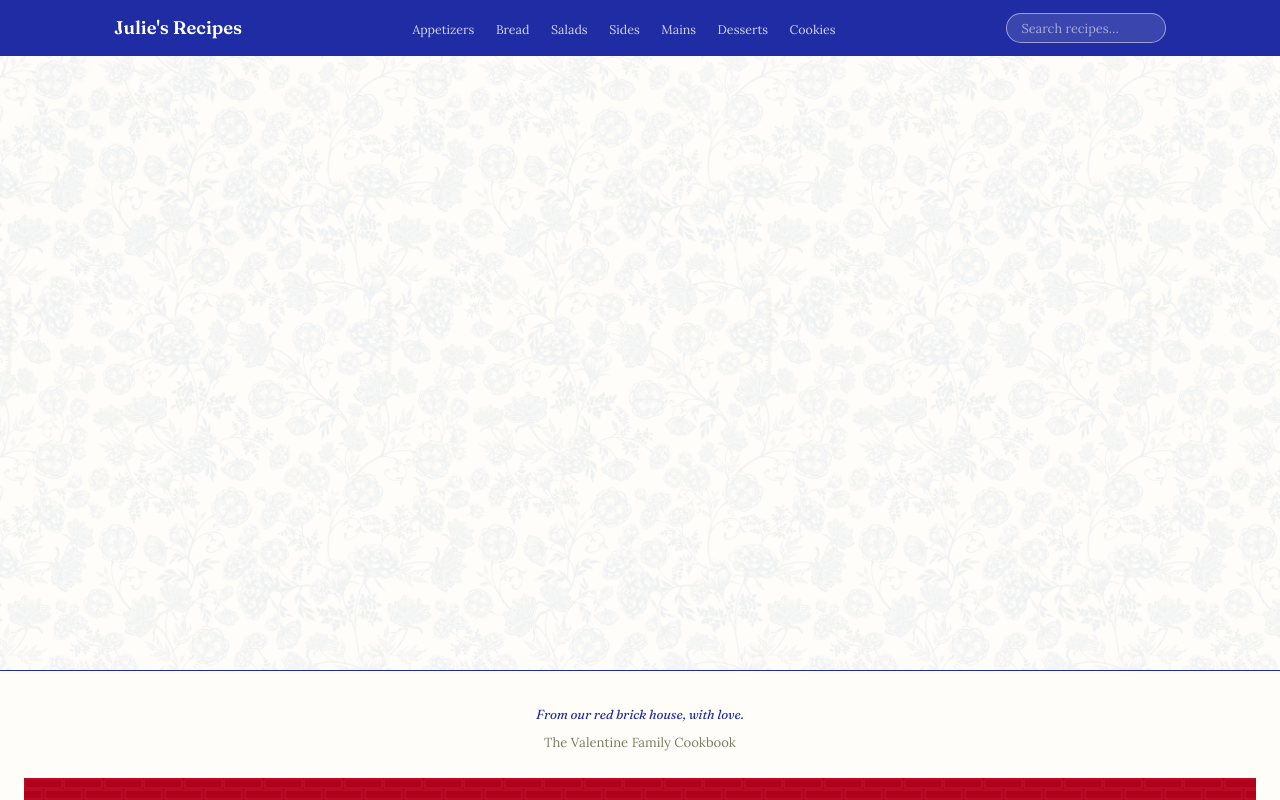
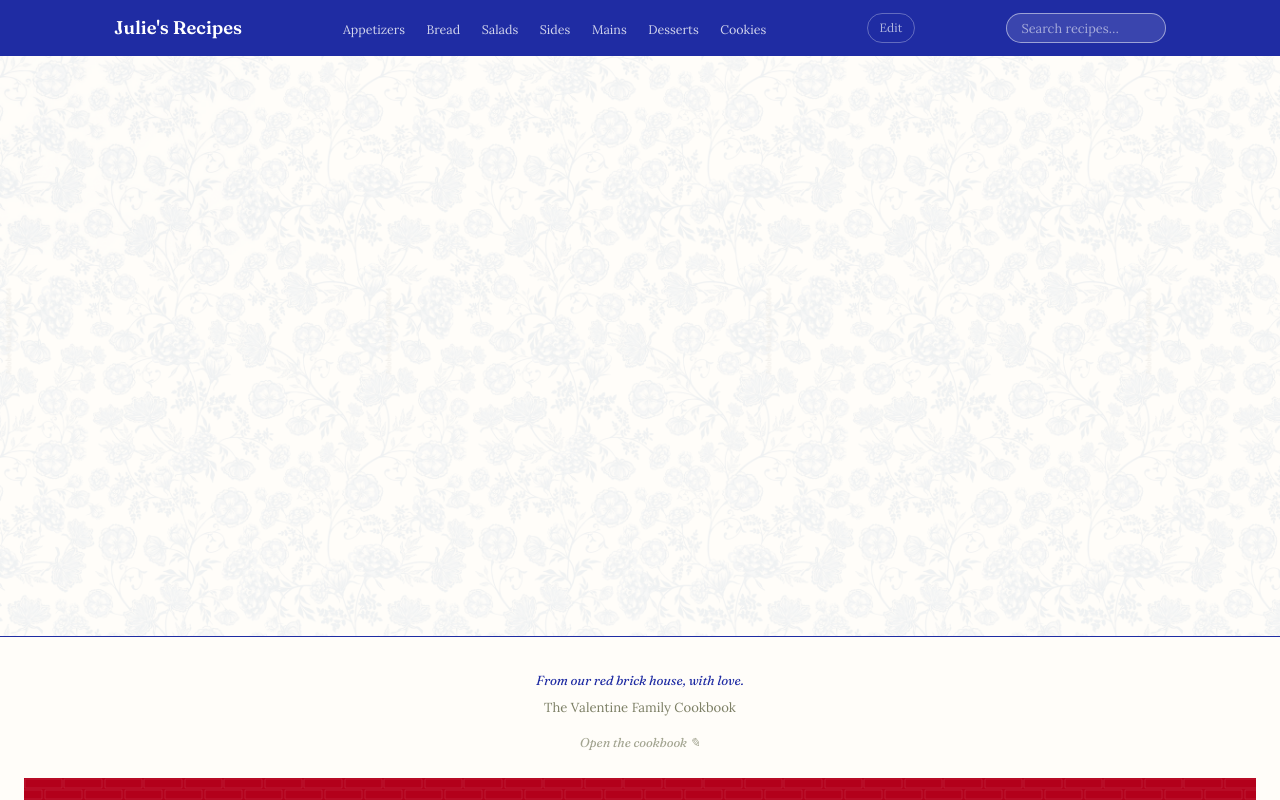
Before and after one commit to GrantValentine/mcqueen_family_recipes, a Python web app: template templates/base.html in a window 1280 px wide. Run offline with Jinja, Linux system fonts and the light colour scheme; the template is opened without the code that fills it, so the values that code supplies are empty; some libraries are stand-ins or nearby versions.

Commit message:
admin nav added

```diff
--- a/templates/base.html
+++ b/templates/base.html
@@ -229,6 +229,30 @@
     #search-results li:hover { background: var(--willow-light); }
 
     @media (max-width: 900px) { .site-nav__links { display: none; } }
+    .site-nav__admin {
+      font-family: 'Lora', serif;
+      font-size: 0.75rem;
+      color: rgba(255,255,255,0.65);
+      border: 1px solid rgba(255,255,255,0.3);
+      border-radius: 20px;
+      padding: 0.25rem 0.7rem;
+      text-decoration: none;
+      white-space: nowrap;
+      transition: color 0.15s, border-color 0.15s;
+      flex-shrink: 0;
+    }
+    .site-nav__admin:hover { color: white; border-color: rgba(255,255,255,0.7); text-decoration: none; }
+    .footer-admin-link {
+      font-family: 'Fraunces', serif;
+      font-style: italic;
+      font-variation-settings: 'opsz' 14, 'SOFT' 80;
+      font-size: 0.8rem;
+      color: var(--dusty-olive);
+      text-decoration: none;
+      opacity: 0.7;
+      transition: opacity 0.15s;
+    }
+    .footer-admin-link:hover { opacity: 1; color: var(--willow-blue); text-decoration: none; }
 
     /* ── Hero ────────────────────────────────────────────────────────────── */
     .wf-hero {
@@ -795,6 +819,8 @@
         {% endfor %}
       </ul>
 
+      <a class="site-nav__admin" href="/admin/">Edit</a>
+
       <div class="site-nav__search">
         <input id="search-input" type="search" placeholder="Search recipes…" autocomplete="off" aria-label="Search recipes">
         <ul id="search-results" class="hidden" role="listbox"></ul>
@@ -811,6 +837,7 @@
   <footer class="site-footer">
     <p class="site-footer__love">From our red brick house, with love.</p>
     <p>The Valentine Family Cookbook</p>
+    <p style="margin-top:0.75rem;"><a class="footer-admin-link" href="/admin/">Open the cookbook ✎</a></p>
     <div class="brick-foundation" role="presentation" aria-hidden="true"></div>
   </footer>
 
```
Also changed, not shown: public/assets/willow/blue-flower-motif.png.
